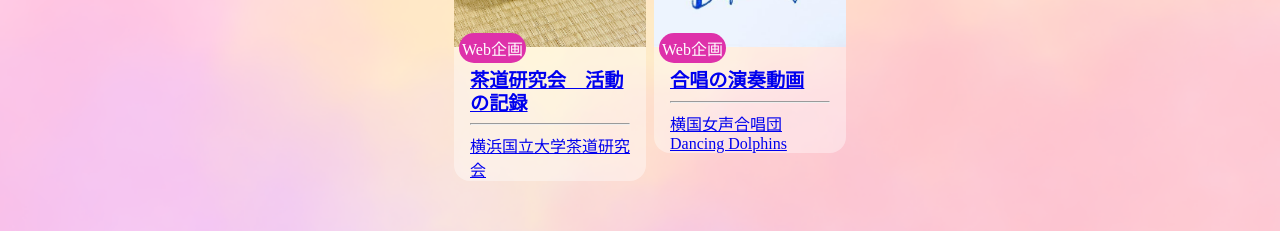
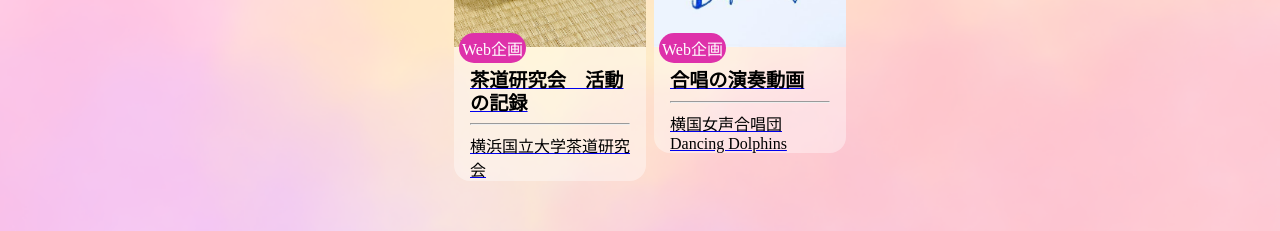
Before and after one commit to Shion1305/ynufes_seiryo22_vue, a Vue app: page /events in a window 1280 px wide. Shown: the part 325-556 px from the top of the page. Built offline with nearby package versions, Linux system fonts and the light colour scheme; a web font is replaced by a local one; what microcms-js-sdk would draw is missing.

Commit message:
[CHORE] remove logging points

```diff
--- a/src/components/EventTile.vue
+++ b/src/components/EventTile.vue
@@ -1,7 +1,7 @@
 <template>
   <div class="event_widget">
-    <img :src="`/icon/${this.event.id}.jpeg`"  :alt="`icon for ${this.event.event_name} by ${this.event.org_name}`"/>
-    <div class="type" v-if="Boolean(this.event.type)">{{this.event.type}}</div>
+    <img :src="`/icon/${this.event.id}.jpeg`" :alt="`icon for ${this.event.event_name} by ${this.event.org_name}`"/>
+    <div class="type" v-if="Boolean(this.event.type)">{{ this.event.type }}</div>
     <div class="meta_area">
       <h2>
         {{ event.event_name }}
@@ -51,9 +51,15 @@ export default {
   }
 
   > .meta_area {
+
+    color: black;
+    text-decoration: none;
     margin: 1.2rem 1rem;
 
     h2 {
+      a{
+        text-decoration: none;
+      }
       display: -webkit-box;
       -webkit-line-clamp: 2;
       max-height: 2.8rem;
--- a/src/views/EventListView.vue
+++ b/src/views/EventListView.vue
@@ -27,7 +27,6 @@ export default {
   components: {EventTile},
   computed: {
     eventData() {
-      console.log(data);
       return data;
     }
   }
--- a/src/views/HomeView.vue
+++ b/src/views/HomeView.vue
@@ -692,7 +692,6 @@ export default {
       client.get({
         endpoint: 'updates',
       }).then((data) => {
-        console.log(data.contents);
         this.updates = data.contents.slice(0, 3);
       });
     },
```
